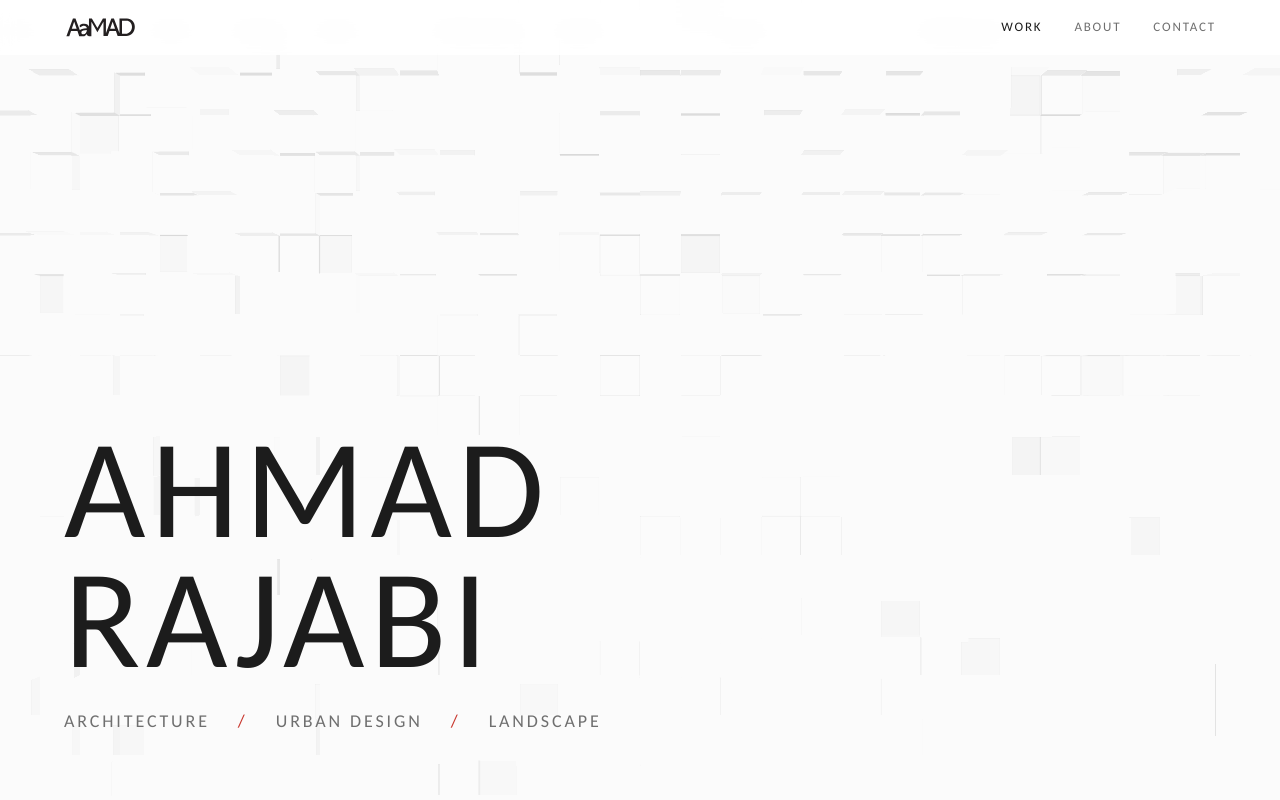
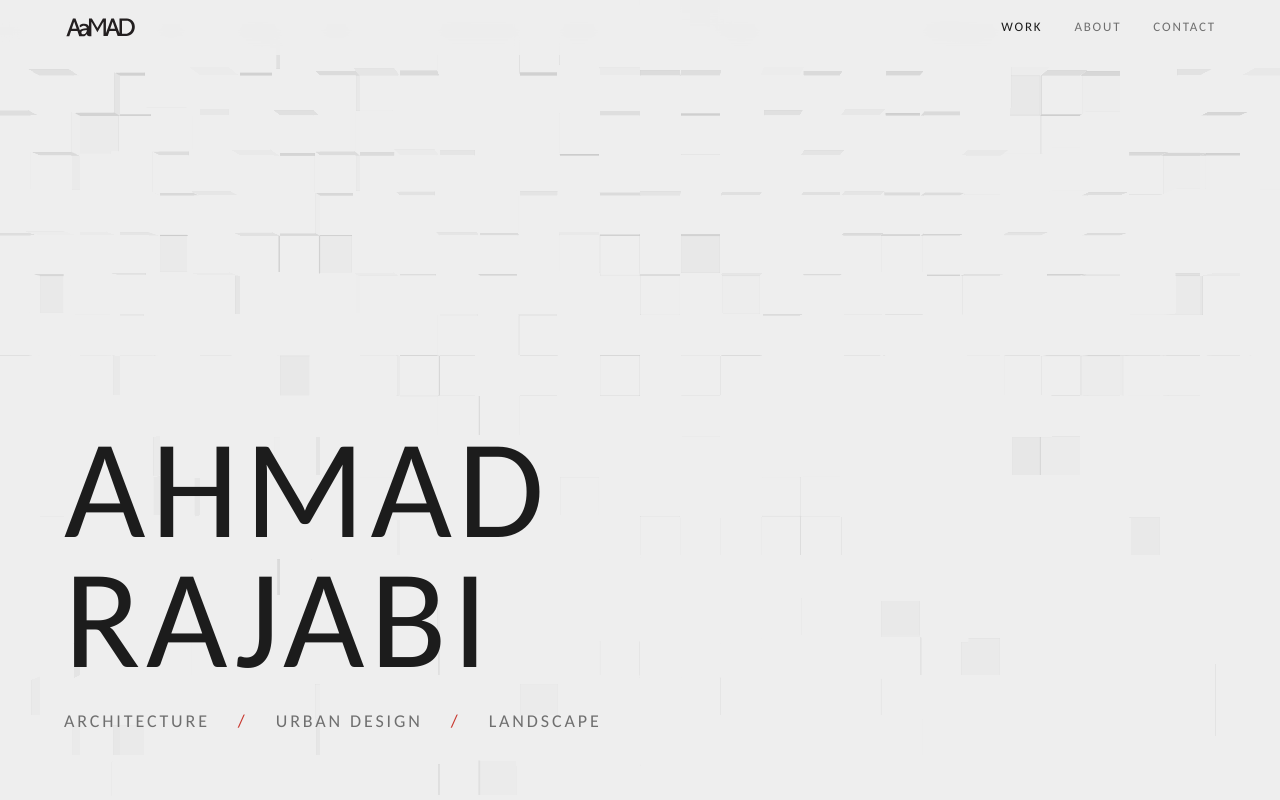
Before and after one commit to amadeo9ray-abi-arch/Portfolio, a plain HTML site: page index.html in a window 1280 px wide. Shown: the top 800 px of the page. Drawn offline with Linux system fonts and the light colour scheme; animation ran at ten frames a second.

Commit message:
Light gray background tone

```diff
--- a/index.html
+++ b/index.html
@@ -22,7 +22,7 @@
 html{scroll-behavior:smooth;-webkit-text-size-adjust:100%}
 body{font-family:"Carlito","Calibri",system-ui,sans-serif;color:var(--ink);background:var(--paper);font-size:17px;line-height:1.55;-webkit-font-smoothing:antialiased}
 img{display:block;max-width:100%}
-#veil{position:fixed;inset:0;z-index:0;pointer-events:none;background:rgba(250,250,250,.72)}
+#veil{position:fixed;inset:0;z-index:0;pointer-events:none;background:rgba(232,232,232,.72)}
 #bg{position:fixed;inset:0;width:100vw;height:100vh;z-index:0;pointer-events:none;filter:brightness(3)}
 .hero,section,footer{position:relative;z-index:1}
 a{color:inherit}
@@ -30,7 +30,7 @@ button{font:inherit;color:inherit;background:none;border:0;cursor:pointer}
 
 /* progress + top bar */
 #progress{position:fixed;top:0;left:0;height:2px;width:100%;background:var(--accent);transform-origin:0 50%;transform:scaleX(0);z-index:60}
-header.bar{position:fixed;top:0;left:0;right:0;z-index:50;display:flex;justify-content:space-between;align-items:center;padding:16px var(--pad);padding-top:max(16px,env(safe-area-inset-top));background:rgba(255,255,255,.86);backdrop-filter:blur(10px);-webkit-backdrop-filter:blur(10px);border-bottom:1px solid transparent;transition:border-color .4s,transform .5s var(--ease)}
+header.bar{position:fixed;top:0;left:0;right:0;z-index:50;display:flex;justify-content:space-between;align-items:center;padding:16px var(--pad);padding-top:max(16px,env(safe-area-inset-top));background:rgba(238,238,238,.86);backdrop-filter:blur(10px);-webkit-backdrop-filter:blur(10px);border-bottom:1px solid transparent;transition:border-color .4s,transform .5s var(--ease)}
 header.bar.scrolled{border-bottom-color:var(--hair)}
 header.bar.hide{transform:translateY(-100%)}
 .brand{display:block;text-decoration:none;line-height:0}
```
